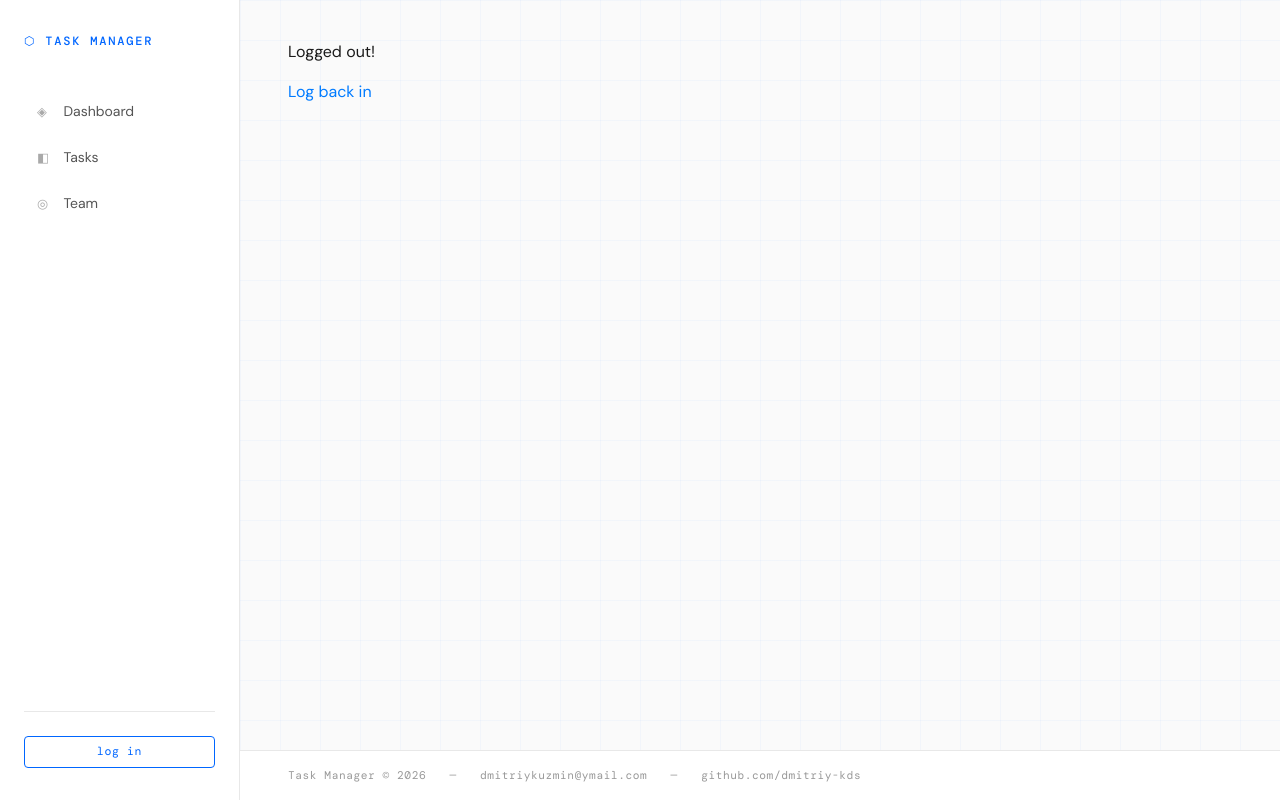
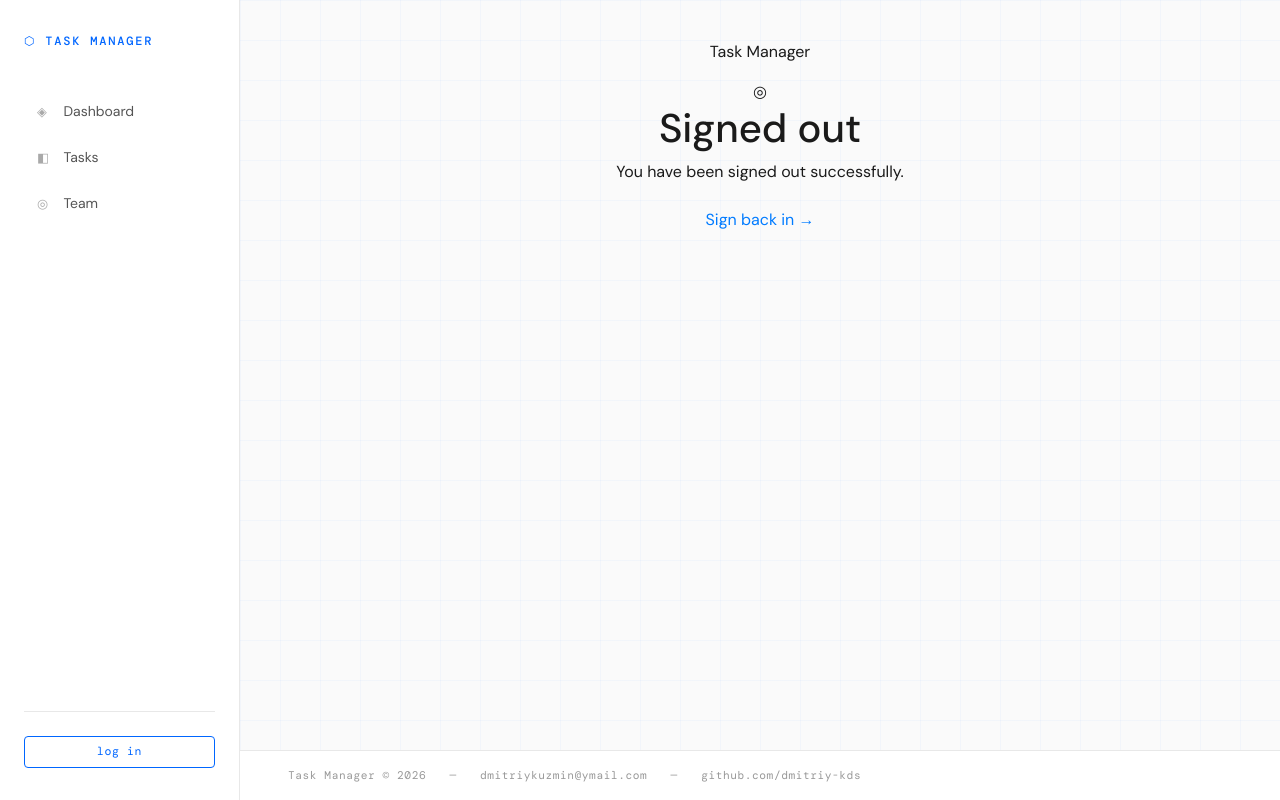
Before and after one commit to dmitriy-kds/it-company, a Django app: template templates/registration/logged_out.html in a window 1280 px wide. Run offline with Django 5.2, Linux system fonts and the light colour scheme; the template is opened without the code that fills it, so the values that code supplies are empty; some web fonts are replaced.

Commit message:
feat: Style up logged out page

```diff
--- a/templates/registration/logged_out.html
+++ b/templates/registration/logged_out.html
@@ -1,8 +1,21 @@
 {% extends "base.html" %}
 
+{% block title %}<title>Logged Out — Task Manager</title>{% endblock %}
+
 {% block content %}
-  <div>
-    <p>Logged out!</p>
-    <a href="{% url 'login' %}">Log back in</a>
+<div class="auth-wrapper">
+  <div class="auth-card" style="text-align: center;">
+
+    <div class="auth-label" style="margin-bottom: 1rem;">Task Manager</div>
+
+    <div class="logout-icon">◎</div>
+    <h1 class="auth-title" style="margin-bottom: 0.5rem;">Signed out</h1>
+    <p class="logout-subtitle">You have been signed out successfully.</p>
+
+    <a href="{% url 'login' %}" class="auth-submit" style="display: block; text-decoration: none; margin-top: 1.5rem;">
+      Sign back in →
+    </a>
+
   </div>
+</div>
 {% endblock %}
```
